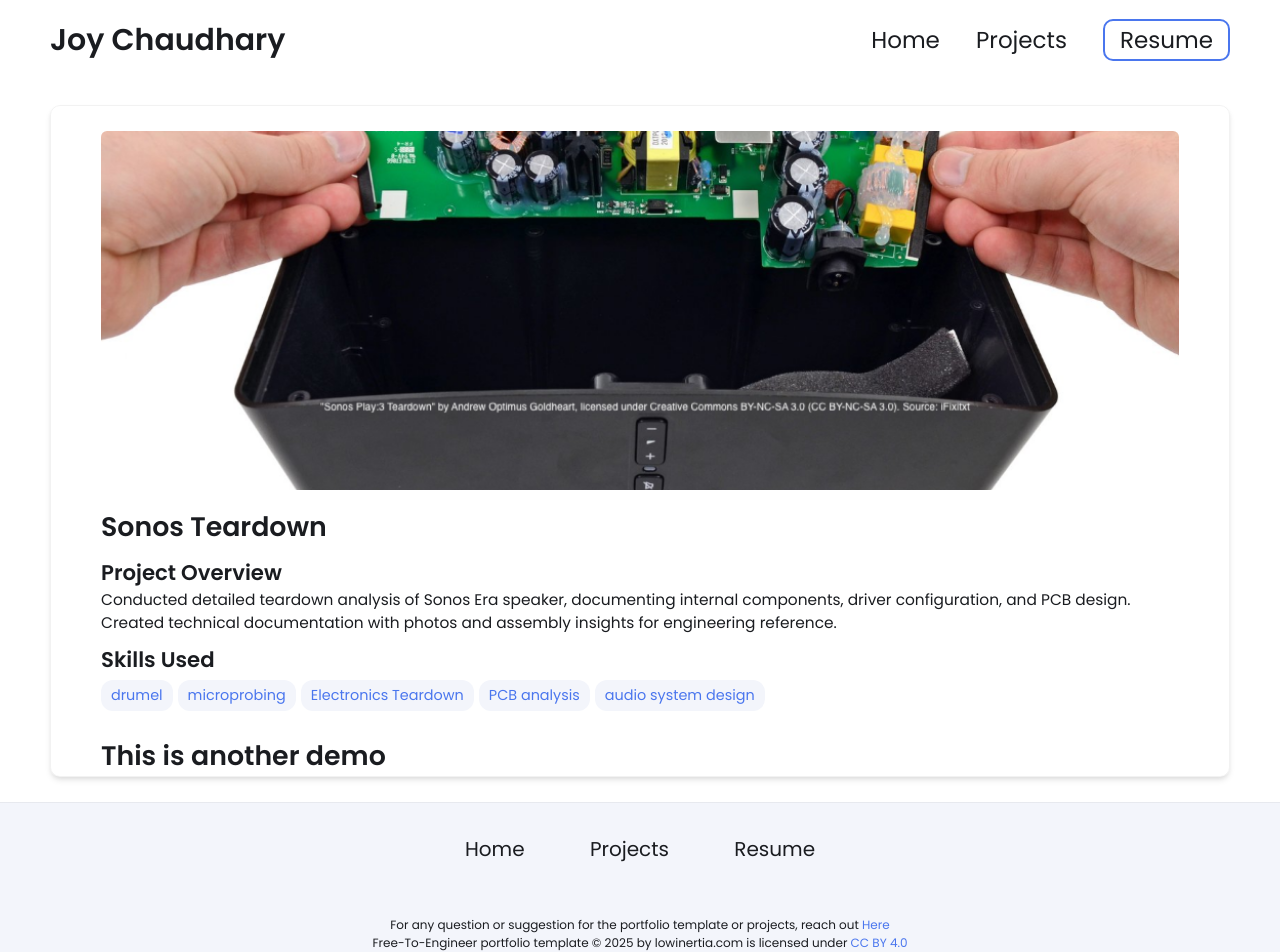
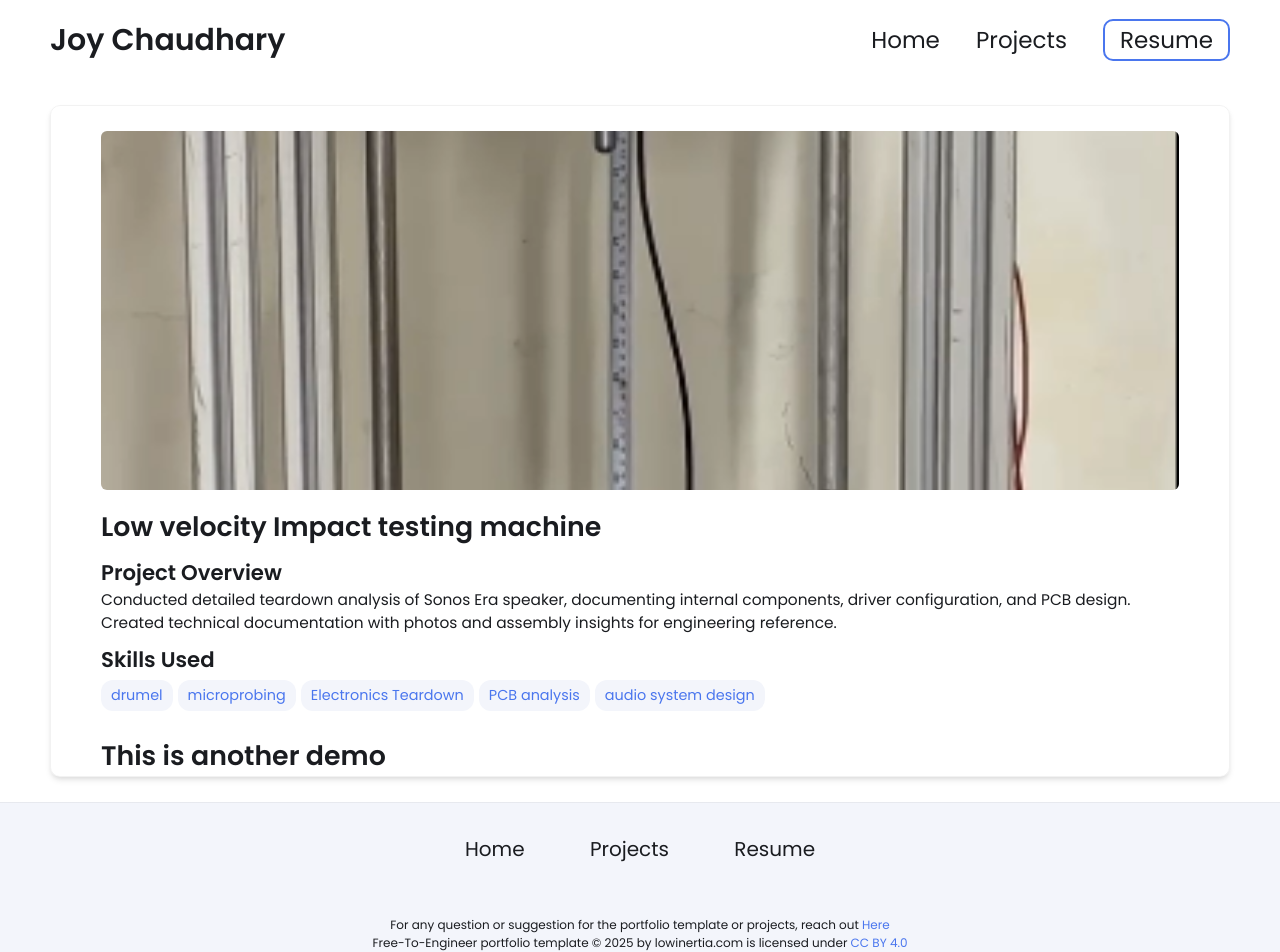
Before and after one commit to JoyChaudhary26/JoyChaudhary26.github.io, a Jekyll site: the page built from _projects/sonos-teardown/index.md, in a window 1280 px wide. Built offline with Jekyll 4.4.1, drawn with Linux system fonts in a browser that asks for light colours.

Commit message:
Update index.md

```diff
--- a/_projects/sonos-teardown/index.md
+++ b/_projects/sonos-teardown/index.md
@@ -1,6 +1,6 @@
 ---
 layout: post
-title: Sonos Teardown
+title: Low velocity Impact testing machine
 description: Conducted detailed teardown analysis of Sonos Era speaker, documenting internal components, driver configuration, and PCB design. Created technical documentation with photos and assembly insights for engineering reference.
 skills:
   - drumel
@@ -9,7 +9,7 @@ skills:
   - PCB analysis
   - audio system design
 
-main-image: /sonos.png
+main-image: /Screenshot 2025-08-09 182220.png
 ---
 
 # This is another demo
```
